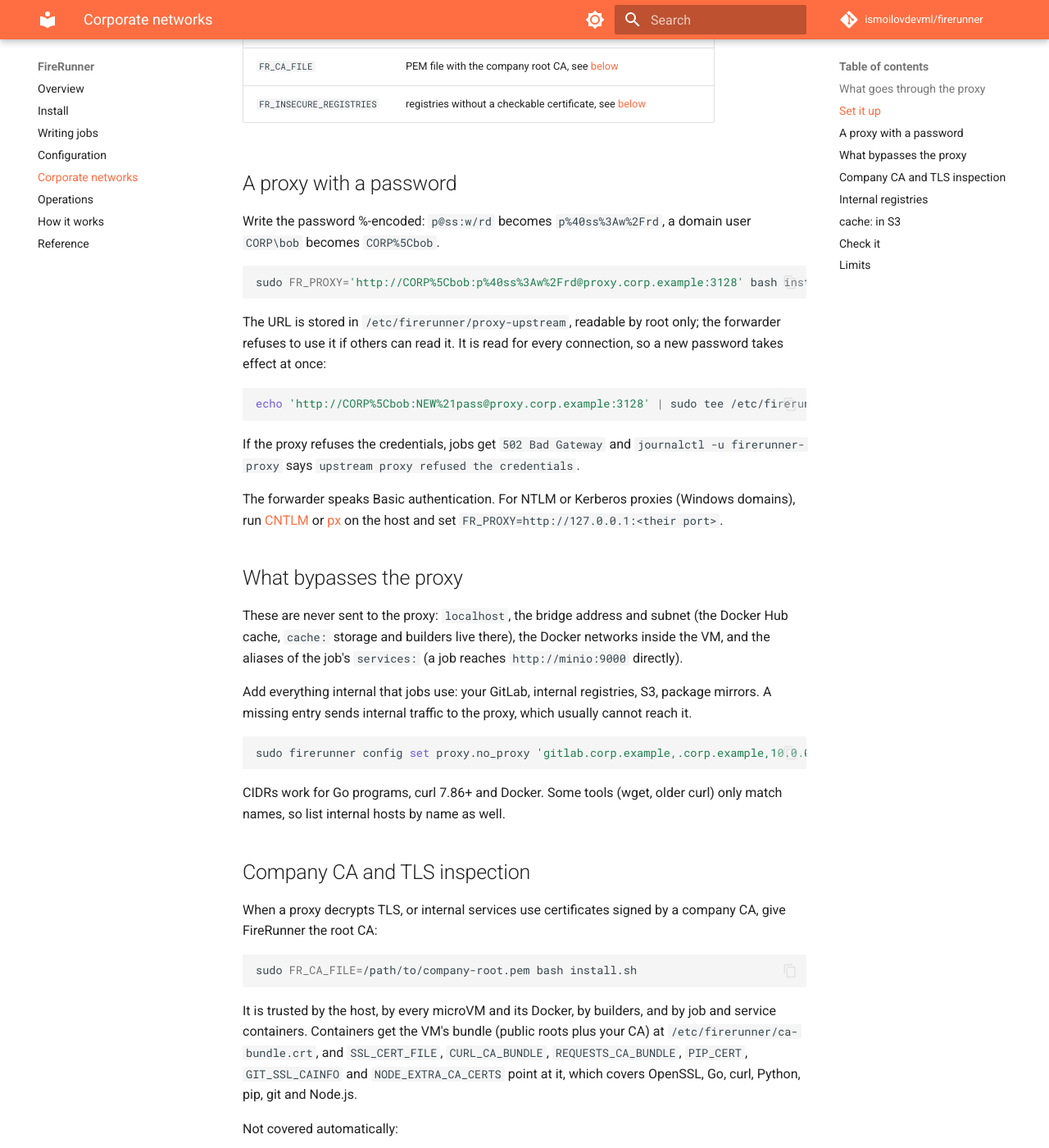
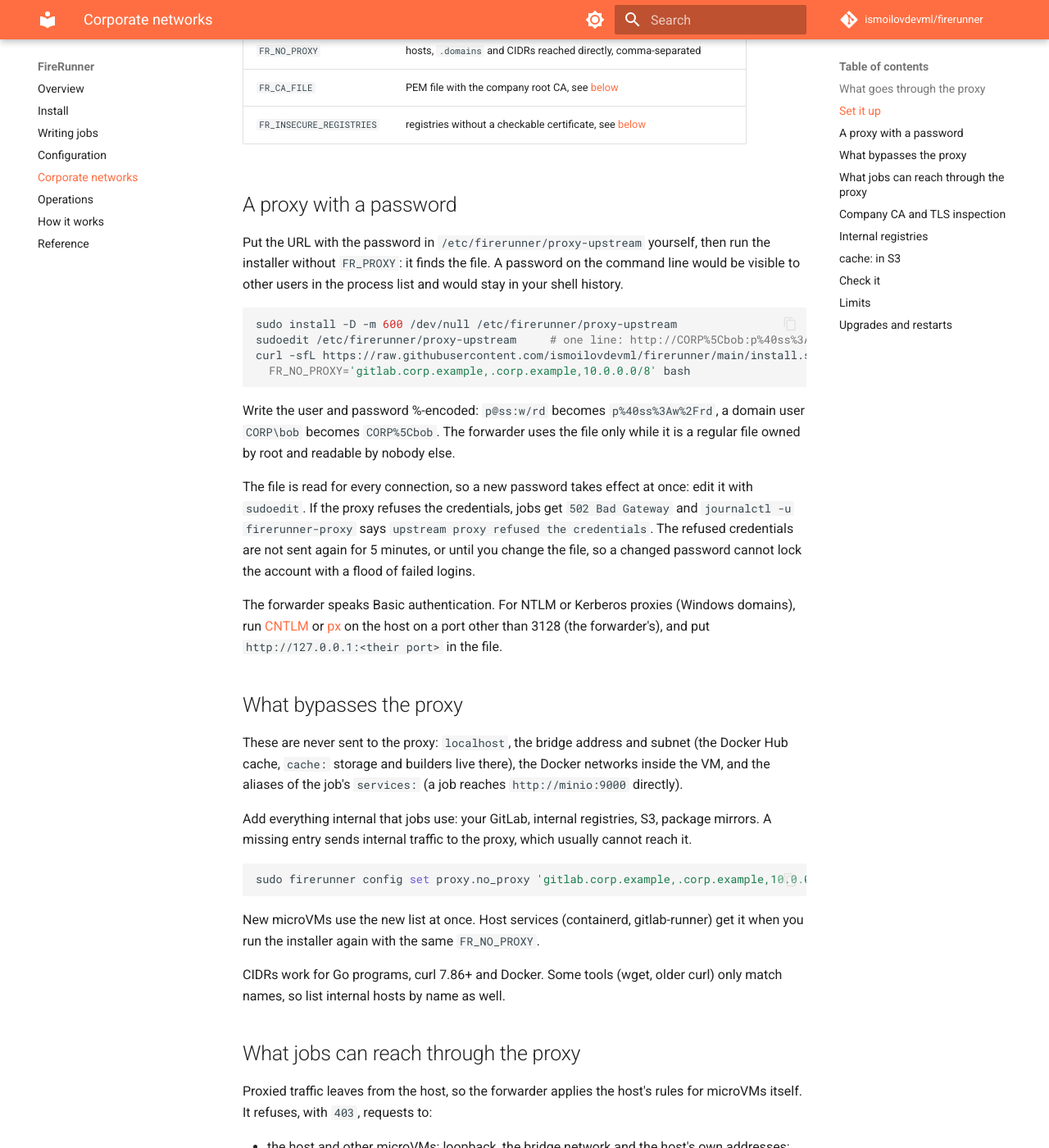
Before and after one commit to ismoilovdevml/firerunner, an MkDocs documentation site: the page built from docs/corporate-network.md, in a window 1280 px wide and 1400 px high, scrolled down 1297 px. Shown: the whole window at 82% size. Built offline with MkDocs 1.6.1 and Material for MkDocs 9.7.7, drawn with Linux system fonts in a browser that asks for light colours; comment, search, counter and statistics services are not loaded; some of the changed text lies outside the part shown.

Commit message:
install.sh: proxy password out of argv, restarts wait for idle, egress deny kept
Installer fixes from the reviews of the corporate-network support.

- A proxy password is given through /etc/firerunner/proxy-upstream, which
  the installer now finds by itself. `sudo FR_PROXY=http://user:pass@...`
  showed the password in the process list for the whole run. FR_PROXY
  accepts only unreserved characters and %XX in user and password, the way
  the forwarder parses them. It is refused when it points at the forwarder
  itself: a local CNTLM/px needs another port than 3128.
- While jobs run, the installer does not restart containerd, flintlockd,
  the Docker Hub cache, gitlab-runner or the forwarder. It says which
  restarts are pending; the next run when idle applies them.
- Host services get their proxy drop-ins only after the forwarder runs,
  and lose them again when the proxy is removed.
- FR_EGRESS_DENY is remembered (/etc/firerunner/egress-deny, `none` clears
  it). A re-run without it used to drop the firewall rule. It also goes
  into network.egress_deny, which the forwarder enforces.
- containerd keeps discard_blocks on while an existing thin pool does not
  zero new chunks. Only a zeroing pool makes discards unnecessary.
- uninstall removes the company CA from the host's trust store.
- The "Next steps" hint passes the runner token on stdin.

docs/corporate-network.md:
- the password through the file;
- what the forwarder refuses, including DNS re-resolution by the upstream;
- proxy.connect_ports, limits and logs;
- no_proxy for host services;
- upgrades and deferred restarts;
- rollback.

test/installer/proxy.sh: 37 checks. test/network/run.sh: 30/30 in both
br_netfilter modes.

````diff
--- a/docs/corporate-network.md
+++ b/docs/corporate-network.md
@@ -19,7 +19,8 @@ it up once on the host; jobs do not change.
 microVMs never talk to the corporate proxy directly. They use a small forwarder on the host,
 `firerunner-proxy`, at the bridge address (`10.200.0.1:3128`). It adds the proxy's credentials,
 so no job can read the proxy password, and it accepts connections only from microVMs and the host
-itself.
+itself. Each request is logged with the client address, target, status and size
+(`journalctl -u firerunner-proxy`).
 
 ## Set it up
 
@@ -38,34 +39,37 @@ when idle; their caches are kept.
 
 | Variable | |
 |---|---|
-| `FR_PROXY` | `http://[user:password@]host:port` of the corporate proxy |
+| `FR_PROXY` | `http://host:port` of the corporate proxy (for a password, see [below](#a-proxy-with-a-password)) |
 | `FR_NO_PROXY` | hosts, `.domains` and CIDRs reached directly, comma-separated |
 | `FR_CA_FILE` | PEM file with the company root CA, see [below](#company-ca-and-tls-inspection) |
 | `FR_INSECURE_REGISTRIES` | registries without a checkable certificate, see [below](#internal-registries) |
 
 ## A proxy with a password
 
-Write the password %-encoded: `p@ss:w/rd` becomes `p%40ss%3Aw%2Frd`, a domain user `CORP\bob`
-becomes `CORP%5Cbob`.
+Put the URL with the password in `/etc/firerunner/proxy-upstream` yourself, then run the
+installer without `FR_PROXY`: it finds the file. A password on the command line would be visible
+to other users in the process list and would stay in your shell history.
 
 ```bash
-sudo FR_PROXY='http://CORP%5Cbob:p%40ss%3Aw%2Frd@proxy.corp.example:3128' bash install.sh
+sudo install -D -m 600 /dev/null /etc/firerunner/proxy-upstream
+sudoedit /etc/firerunner/proxy-upstream     # one line: http://CORP%5Cbob:p%40ss%3Aw%2Frd@proxy.corp.example:3128
+curl -sfL https://raw.githubusercontent.com/ismoilovdevml/firerunner/main/install.sh | sudo \
+  FR_NO_PROXY='gitlab.corp.example,.corp.example,10.0.0.0/8' bash
 ```
 
-The URL is stored in `/etc/firerunner/proxy-upstream`, readable by root only; the forwarder
-refuses to use it if others can read it. It is read for every connection, so a new password takes
-effect at once:
+Write the user and password %-encoded: `p@ss:w/rd` becomes `p%40ss%3Aw%2Frd`, a domain user
+`CORP\bob` becomes `CORP%5Cbob`. The forwarder uses the file only while it is a regular file
+owned by root and readable by nobody else.
 
-```bash
-echo 'http://CORP%5Cbob:NEW%21pass@proxy.corp.example:3128' | sudo tee /etc/firerunner/proxy-upstream >/dev/null
-```
-
-If the proxy refuses the credentials, jobs get `502 Bad Gateway` and
-`journalctl -u firerunner-proxy` says `upstream proxy refused the credentials`.
+The file is read for every connection, so a new password takes effect at once: edit it with
+`sudoedit`. If the proxy refuses the credentials, jobs get `502 Bad Gateway` and
+`journalctl -u firerunner-proxy` says `upstream proxy refused the credentials`. The refused
+credentials are not sent again for 5 minutes, or until you change the file, so a changed password
+cannot lock the account with a flood of failed logins.
 
 The forwarder speaks Basic authentication. For NTLM or Kerberos proxies (Windows domains), run
-[CNTLM](https://cntlm.sourceforge.net/) or [px](https://github.com/genotrance/px) on the host and
-set `FR_PROXY=http://127.0.0.1:<their port>`.
+[CNTLM](https://cntlm.sourceforge.net/) or [px](https://github.com/genotrance/px) on the host on
+a port other than 3128 (the forwarder's), and put `http://127.0.0.1:<their port>` in the file.
 
 ## What bypasses the proxy
 
@@ -80,8 +84,32 @@ A missing entry sends internal traffic to the proxy, which usually cannot reach
 sudo firerunner config set proxy.no_proxy 'gitlab.corp.example,.corp.example,10.0.0.0/8'
 ```
 
+New microVMs use the new list at once. Host services (containerd, gitlab-runner) get it when you
+run the installer again with the same `FR_NO_PROXY`.
+
 CIDRs work for Go programs, curl 7.86+ and Docker. Some tools (wget, older curl) only match names,
 so list internal hosts by name as well.
+
+## What jobs can reach through the proxy
+
+Proxied traffic leaves from the host, so the forwarder applies the host's rules for microVMs
+itself. It refuses, with `403`, requests to:
+
+- the host and other microVMs: loopback, the bridge network and the host's own addresses;
+- cloud metadata and other link-local addresses;
+- the networks in `FR_EGRESS_DENY` (config `network.egress_deny`);
+- `localhost` names and IP addresses written in other forms, such as `2130706433`;
+- host names that resolve to any of these.
+
+HTTPS tunnels (`CONNECT`) go only to port 443. Allow more with
+`sudo firerunner config set proxy.connect_ports '[443, 8443]'`.
+
+The forwarder checks a host name when it resolves it, and the corporate proxy resolves it again,
+so a name whose DNS answer changes in between can still get through. Restrict the runner's
+account on the corporate proxy as well.
+
+A job can hold at most 256 connections through the forwarder, all clients together 4096. A tunnel
+without traffic for 15 minutes is closed.
 
 ## Company CA and TLS inspection
 
@@ -145,5 +173,14 @@ sudo firerunner run -- sh -c 'env | grep -i proxy; curl -sI https://github.com |
   TLS (`https://`) are not supported. Traffic to `https://` sites is still end-to-end TLS.
 - A host without any internet access (air-gapped) is not supported: the installer and the
   microVM images are downloaded from GitHub and GHCR.
-- Rolling back to a FireRunner version older than this feature needs the `config.yaml` from
-  before the upgrade: older versions refuse the `proxy` keys.
+- Rolling back to v0.1.0 or older: while the proxy, `vm.ca_file` and insecure registries are
+  unused, `config.yaml` stays readable by older versions. Once you use them, restore the
+  `config.yaml` from before the upgrade together with the older binary.
+
+## Upgrades and restarts
+
+`firerunner upgrade` leaves `firerunner-proxy` running on the previous build, because a restart
+cuts the open tunnels of running jobs. Restart it when the runner is idle:
+`sudo systemctl restart firerunner-proxy`. The installer does the same: while jobs run, it does
+not restart the forwarder, containerd, flintlockd, the Docker Hub cache or gitlab-runner, and says
+which restarts are pending.
````
Also changed, not shown: docs/configuration.md (+2 -0 lines), docs/install.md (+1 -1 lines), 2 other files.
